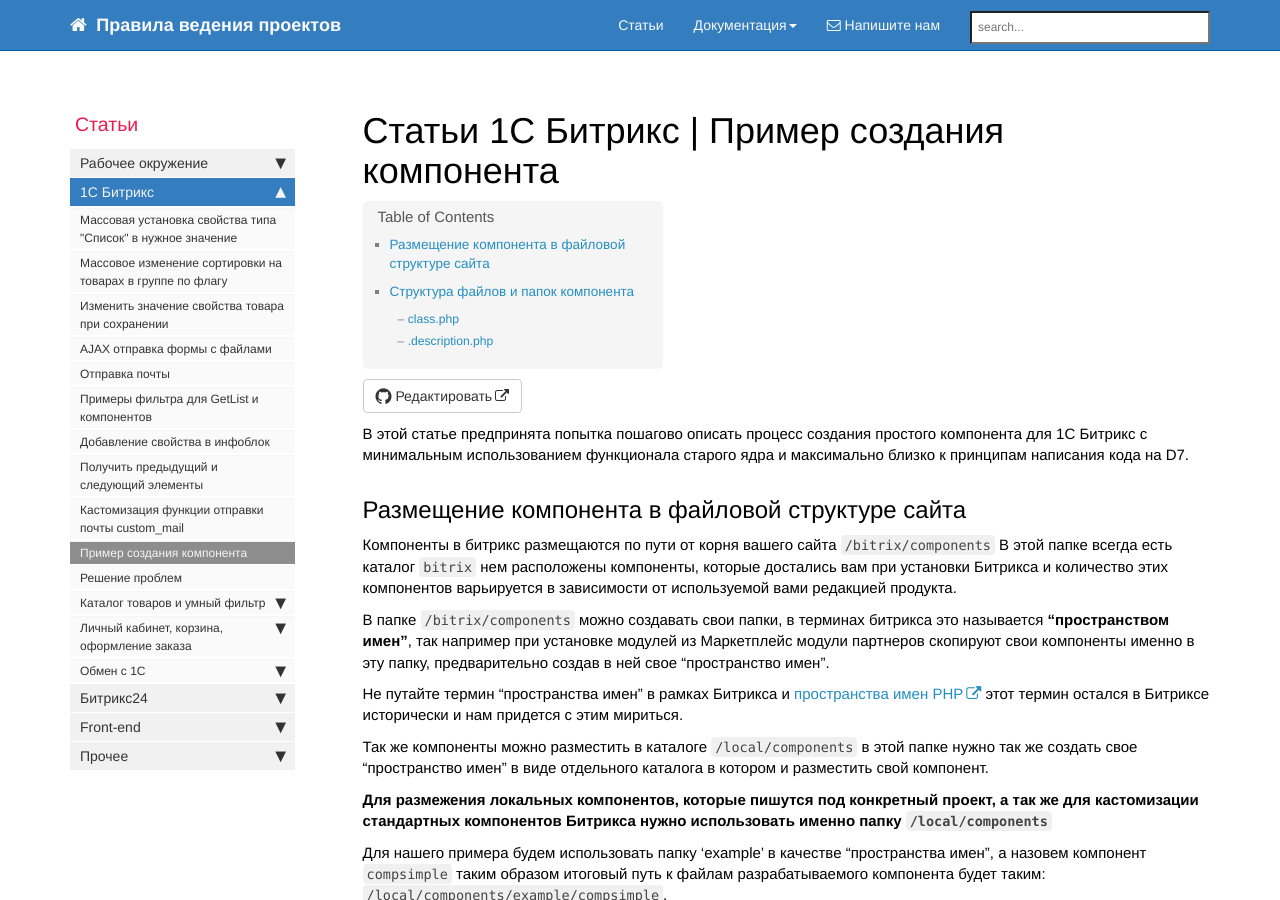
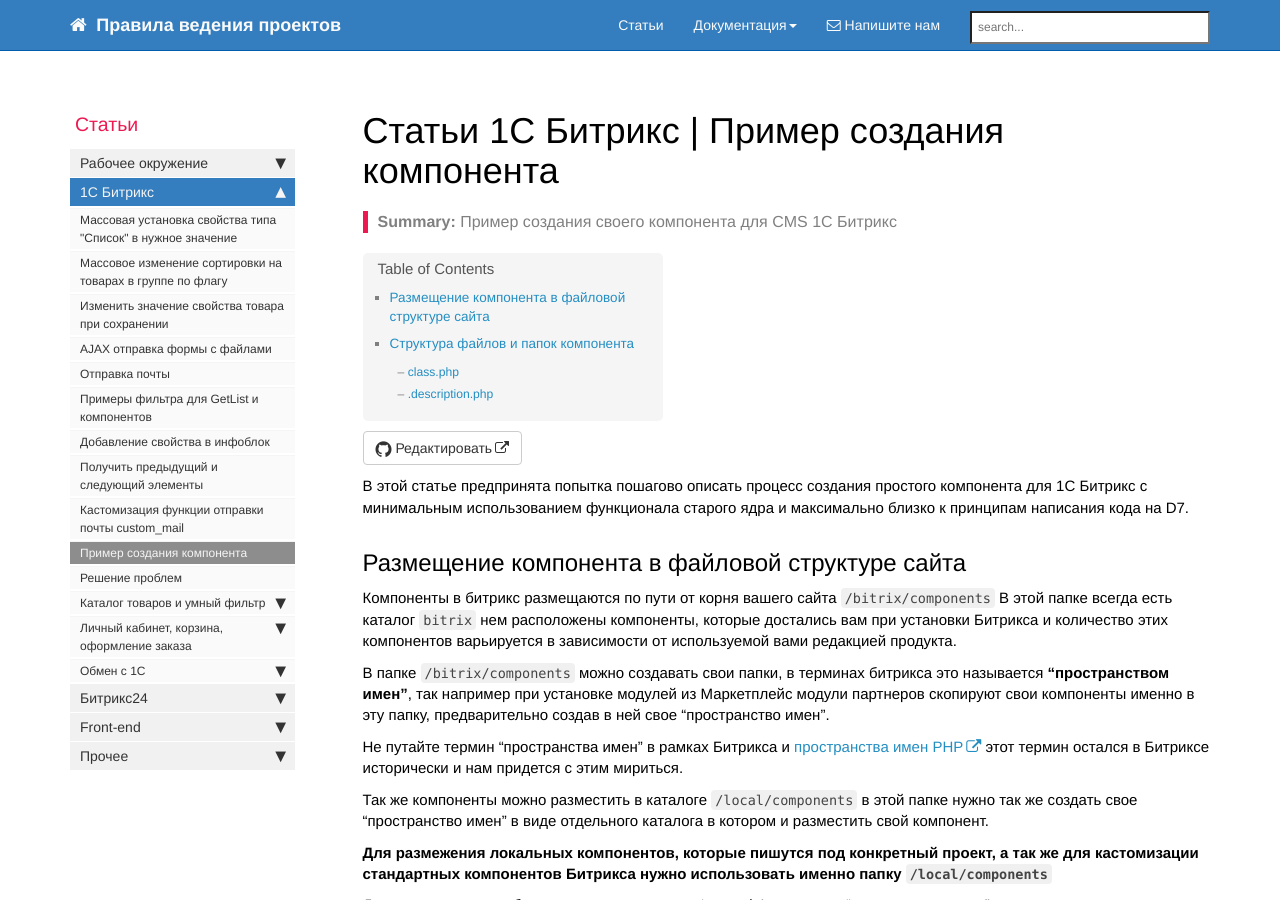
Before and after one commit to gdecider/gdecider.github.io, a Jekyll site: the page built from pages/articles/articles_bx-component-creation.md, in a window 1280 px wide and 900 px high. Built offline with Jekyll 4.4.1, drawn with Linux system fonts in a browser that asks for light colours; nearby versions of some CDN libraries; comment, search, counter and statistics services are not loaded.

Commit message:
Update articles_bx-component-creation.md

```diff
--- a/pages/articles/articles_bx-component-creation.md
+++ b/pages/articles/articles_bx-component-creation.md
@@ -1,11 +1,10 @@
 ---
 title: Статьи 1С Битрикс | Пример создания компонента
 keywords: битрикс, свой компонент, создать компонент, пример создания компонента
-description: Пример создания своеко компонента для CMS 1С Битрикс
 sidebar: articles_sidebar
 folder: articles
 permalink: articles_bx-component-creation.html
-summary: false
+summary: Пример создания своего компонента для CMS 1С Битрикс
 toc: true
 ---
 
```
